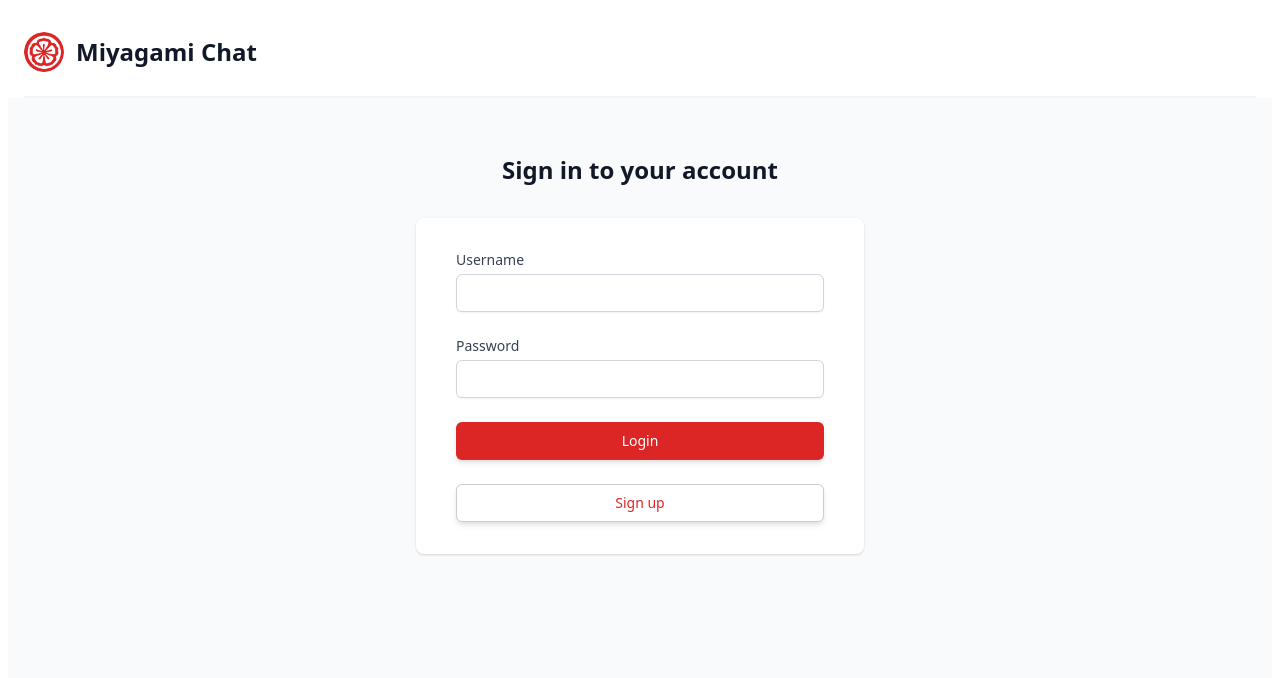
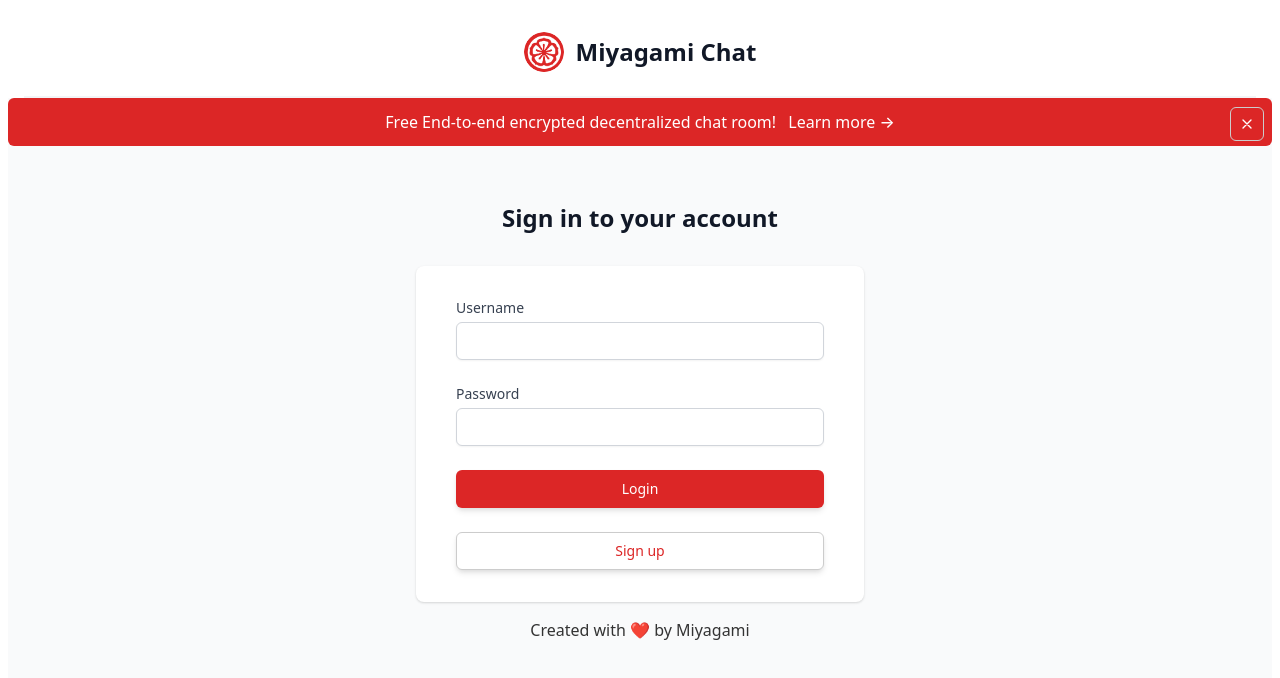
Before and after one commit to miyagami-com/miyagami-dapp, a Svelte app: page / in a window 1280 px wide. Shown: the top 678 px of the page. Built offline with nearby package versions, Linux system fonts and the light colour scheme; what gun would draw is missing.

Commit message:
Finished login page

```diff
--- a/src/App.svelte
+++ b/src/App.svelte
@@ -1,10 +1,12 @@
 <script>
 	import Header from "./Header.svelte"
 	import Chat from "./Chat.svelte";
+	import Banner from "./Banner.svelte";
 </script>
 
 <main class="min-h-screen bg-gray-50">
 	<Header />
+	<Banner />
 	<Chat />
 </main>
 
--- /dev/null
+++ b/src/Banner.svelte
@@ -0,0 +1,39 @@
+<script>
+    import {banner} from './user'
+
+    function onClick() {
+        banner.set(false)
+    }
+</script>
+
+{#if $banner}
+    <div class="relative bg-red-600 rounded-md">
+        <div class="max-w-7xl mx-auto py-3 px-3 sm:px-6 lg:px-8 ">
+            <div class="pr-16 sm:text-center sm:px-16">
+                <p class="font-medium text-white">
+                    <span class="inline">
+                        Free End-to-end encrypted decentralized chat room!
+                    </span>
+                    <span class="block sm:ml-2 sm:inline-block">
+                      <a href="https://miyagami.com/contact" target="_blank"
+                         class="text-white hover:text-white visited:text-white active:text-white">
+                          Learn more <span aria-hidden="true">&rarr;</span>
+                      </a>
+                    </span>
+                </p>
+            </div>
+            <div class="absolute inset-y-0 right-0 pt-1 pr-1 flex items-start sm:pt-1 sm:pr-2 sm:items-start self-center">
+                <button
+                    type="button"
+                    on:click={onClick}
+                    class="flex p-2 rounded-md hover:bg-red-500 focus:outline-none focus:ring-2 focus:ring-white"
+                >
+                    <svg class="h-4 w-4 text-white" xmlns="http://www.w3.org/2000/svg" fill="none" viewBox="0 0 24 24"
+                         stroke="currentColor" aria-hidden="true">
+                        <path stroke-linecap="round" stroke-linejoin="round" stroke-width="2" d="M6 18L18 6M6 6l12 12"/>
+                    </svg>
+                </button>
+            </div>
+        </div>
+    </div>
+{/if}
--- a/src/Header.svelte
+++ b/src/Header.svelte
@@ -1,5 +1,5 @@
 <script>
-import { username,user } from './user'
+import { username, user } from './user'
 
 function signOut() {
     user.leave();
@@ -9,7 +9,7 @@ function signOut() {
 
 <div class="relative bg-white">
     <div class="max-w-7xl mx-auto px-4">
-        <div class="flex md:justify-start items-center border-b-2 border-gray-100 py-6 justify-between space-x-4">
+        <div class="flex md:justify-center items-center border-b-2 border-gray-100 py-6 justify-between space-x-4">
             {#if $username}
             <div class="flex justify-start">
                 <a href="/">
--- a/src/Login.svelte
+++ b/src/Login.svelte
@@ -61,4 +61,5 @@
             </form>
         </div>
     </div>
+    <p class="mt-4 text-center no-underline	">Created with ❤️ by <a href="https://miyagami.com" target="_blank">Miyagami</a></p>
 </div>
--- a/src/main.js
+++ b/src/main.js
@@ -2,9 +2,6 @@ import App from './App.svelte';
 
 const app = new App({
 	target: document.body,
-	props: {
-		name: 'world'
-	}
 });
 
 export default app;
--- a/src/user.js
+++ b/src/user.js
@@ -11,6 +11,7 @@ export const user = db.user().recall({sessionStorage: true})
 
 // Current user's username
 export const username = writable('');
+export const banner = writable(true);
 
 user.get('alias').on(v => username.set(v));
 
```
